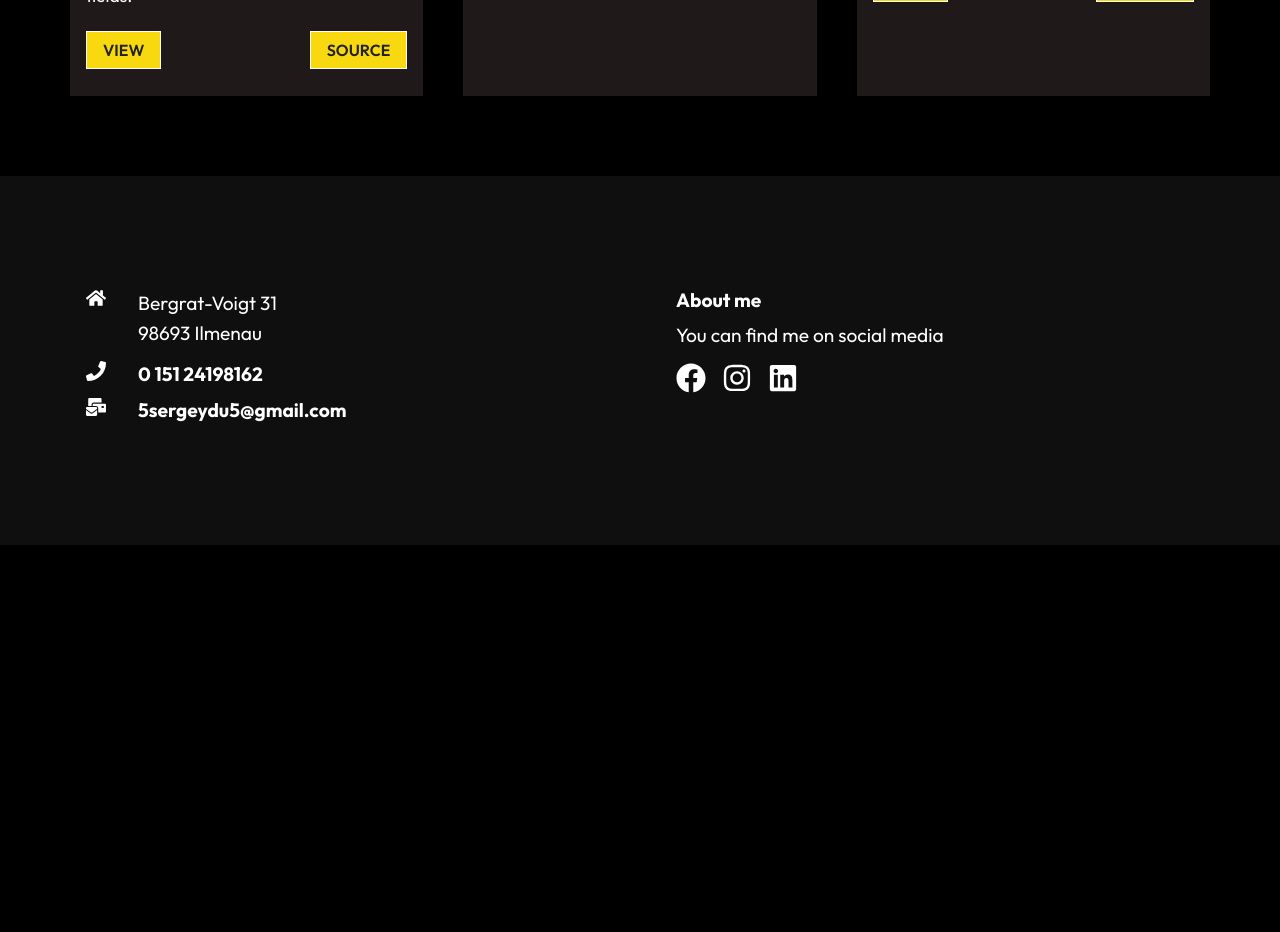
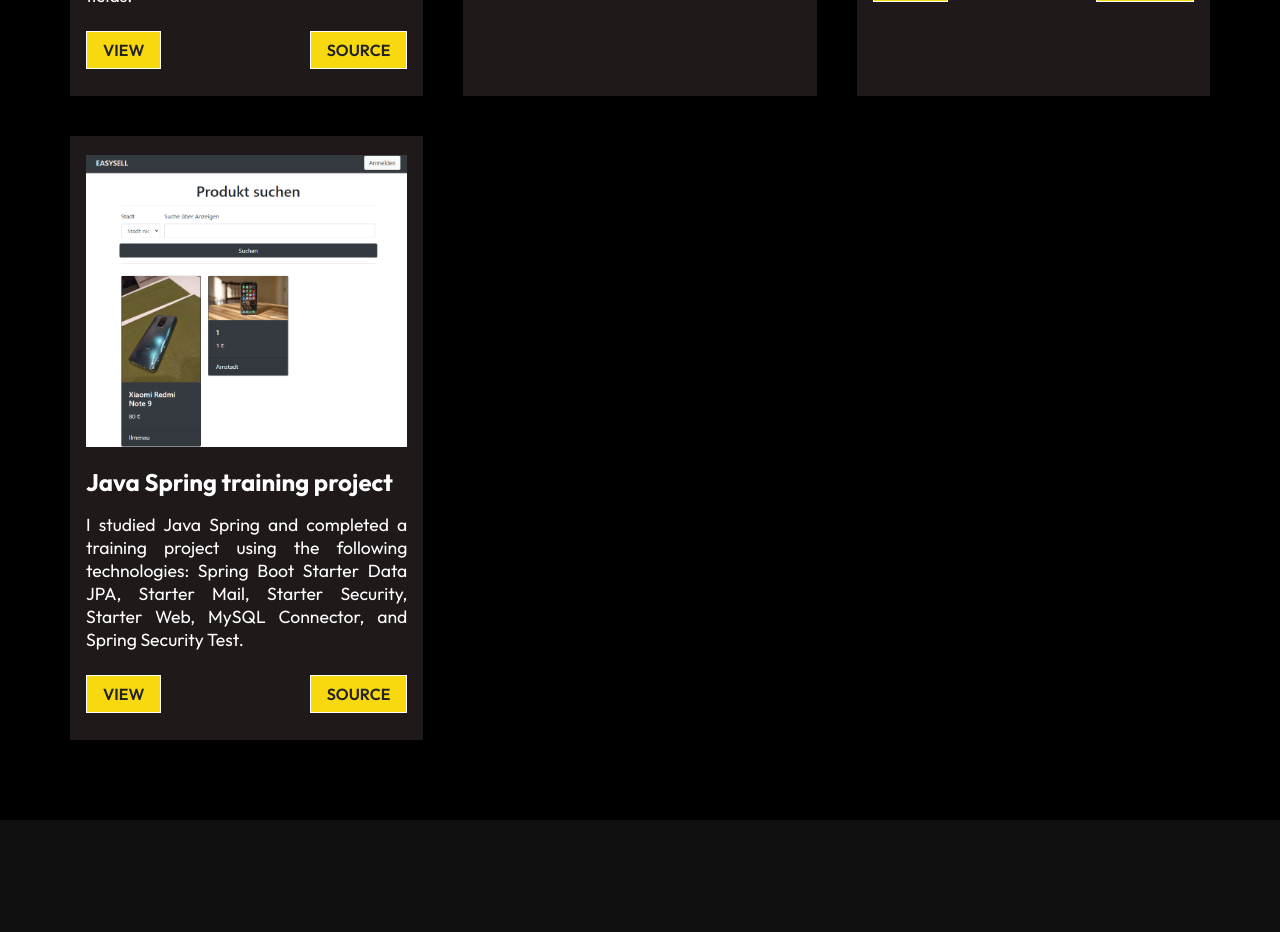
Before and after one commit to Saydubs/Portfolio, a React app: page / in a window 1280 px wide. Shown: the part 1460-2392 px from the top of the page. Before the commit the page ends 2005 px from the top, so only its background shows below. Built offline with nearby package versions, Linux system fonts and the light colour scheme.

Commit message:
Added a new 4 Project on Project component

```diff
--- a/package.json
+++ b/package.json
@@ -1,5 +1,5 @@
 {
-  "homepage": "https://saydubs.github.io/portfolio",
+  "homepage": "https://Saydubs.github.io/Portfolio",
   "name": "portfolio",
   "version": "0.1.0",
   "private": true,
--- a/src/components/WorkCard.js
+++ b/src/components/WorkCard.js
@@ -13,9 +13,9 @@ const WorkCard = (props) => {
     <div className="pro-details">
         <p>{props.text}</p>
         <div className="pro-btns">
-            <NavLink to={props.view}
+            <NavLink to={props.view}  target="_blank"
             className="btn">View</NavLink>
-            <NavLink to="https://github.com/Saydubs/saydubs.github.io/tree/master"
+            <NavLink to="https://github.com/Saydubs?tab=repositories" target="_blank"
             className="btn">Source</NavLink>
         </div>
     </div>
--- a/src/components/WorkCardData.js
+++ b/src/components/WorkCardData.js
@@ -1,6 +1,7 @@
 import pro1 from "../assets/Screenshot_1.png"
 import pro2 from "../assets/Screenshot_2.png"
 import pro3 from "../assets/Screenshot_3.png"
+import pro4 from "../assets/Screenshot_4.png"
 
 const ProjectCardData = [
     {
@@ -20,6 +21,12 @@ const ProjectCardData = [
         title: "Layout markup",
         text: "I completed the layout markup from PSD using HTML5, CSS3, and the LESS preprocessor. It was done on Bootstrap 4 with adaptation for mobile devices. I used Animate.CSS and WOW.JS. Additionally, it is possible to connect an SMTP server for sending emails through a form using PHP SMTP Mailer. A JQuery input mask has also been applied to the user contact input fields.",
         view: "https://freelancehunt.com/showcase/work/moy-lichnyiy-sayt/977384.html"
+    },
+    {
+        imgsrc: pro4,
+        title: "Java Spring training project",
+        text: "I studied Java Spring and completed a training project using the following technologies: Spring Boot Starter Data JPA, Starter Mail, Starter Security, Starter Web, MySQL Connector, and Spring Security Test.",
+        view: "https://github.com/Saydubs/Easysell"
     }
 ]
 
--- a/src/index.js
+++ b/src/index.js
@@ -2,12 +2,12 @@ import React from 'react';
 import ReactDOM from 'react-dom/client';
 import './index.css';
 import App from './App';
-import { BrowserRouter} from "react-router-dom"
+import {HashRouter} from "react-router-dom"
 
 
 const root = ReactDOM.createRoot(document.getElementById('root'));
 root.render(
-  <BrowserRouter>
+  <HashRouter>
     <App />
-  </BrowserRouter>
+  </HashRouter>
 );
```
Also changed, not shown: src/App.js (+4 -5 lines), src/assets/Screenshot_4.png (added).
